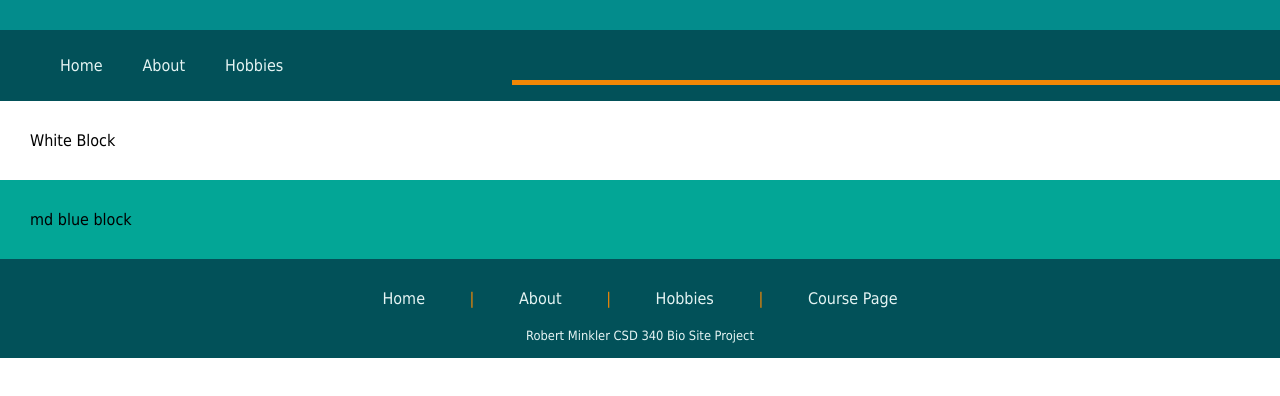
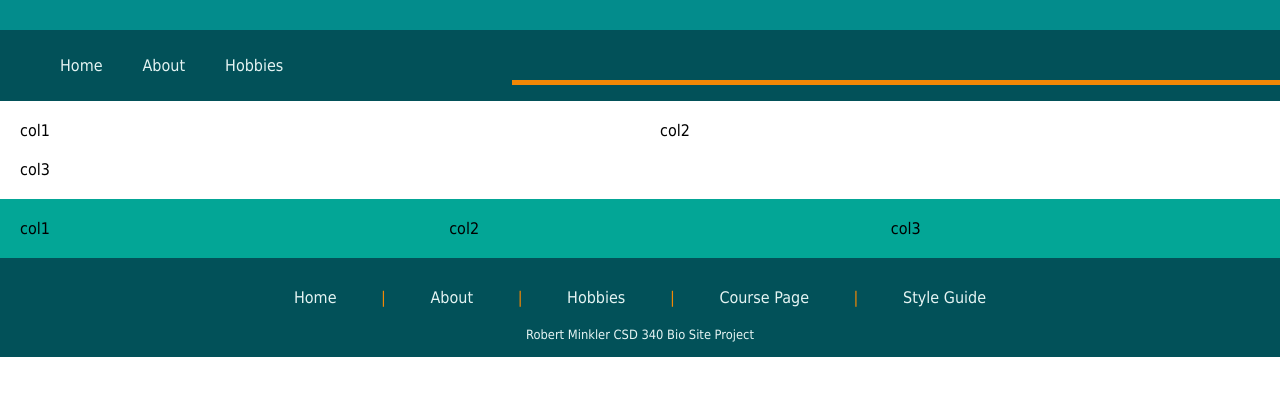
Before and after one commit to rminkler1/bioSite, a plain HTML site: page index.html in a window 1280 px wide. Drawn offline with Linux system fonts and the light colour scheme.

Commit message:
add style guide

```diff
--- a/index.html
+++ b/index.html
@@ -18,6 +18,7 @@
     <title>BioSite Landing Page</title>
   </head>
   <body>
+    <!-- Start Header -->
     <header>
       <nav>
         <a href="index.html">Home</a>
@@ -26,21 +27,34 @@
       </nav>
       <div id="orange-nav-bar"></div>
     </header>
+    <!-- End Header -->
 
-    <div class="white-block">White Block</div>
-    <div class="md-blue-block">md blue block</div>
+    <div class="white-block grid-2-col">
+      <div>col1</div>
+      <div>col2</div>
+      <div>col3</div>
+    </div>
+    <div class="md-blue-block grid-3-col">
+      <div>col1</div>
+      <div>col2</div>
+      <div>col3</div>
+    </div>
 
+    <!-- Start Footer -->
     <footer>
       <nav>
         <a href="index.html">Home</a>
-        <span class="footer-divider">|</span>
+        <span class="text-divider">|</span>
         <a href="about.html">About</a>
-        <span class="footer-divider">|</span>
+        <span class="text-divider">|</span>
         <a href="hobbies.html">Hobbies</a>
-        <span class="footer-divider">|</span>
+        <span class="text-divider">|</span>
         <a href="https://rminkler1.github.io/csd-340/">Course Page</a>
+        <span class="text-divider">|</span>
+        <a href="style_guide.html">Style Guide</a>
       </nav>
       <p>Robert Minkler CSD 340 Bio Site Project</p>
     </footer>
+    <!-- End Footer -->
   </body>
 </html>
--- a/styles.css
+++ b/styles.css
@@ -88,7 +88,7 @@ figure {
     text-align: center;
 }
 
-/* Begin Header CSS */
+/* Header CSS */
 header {
     border-top: 30px solid #038c8c;
     background-color: #025159;
@@ -101,7 +101,6 @@ header a, header a:visited {
     display: block;
     float: left;
 }
-
 
 #orange-nav-bar {
     background-color: #f28705;
@@ -125,7 +124,6 @@ nav a:hover, nav a:active {
 }
 
 /* Footer CSS */
-
 footer {
     background-color: #025159;
     text-align: center;
@@ -134,12 +132,7 @@ footer {
     white-space: nowrap;
 }
 
-footer a {
-    color: #e5f4f3;
-    text-decoration: none;
-}
-
-.footer-divider {
+.text-divider {
     margin: 40px;
     color: #f28705;
 }
@@ -148,3 +141,18 @@ footer p {
     margin: 20px auto 10px auto;
     font-size: .8em;
 }
+
+/* Column layout */
+.grid-2-col {
+    display: grid;
+    grid-template-columns: 50% 50%;
+    gap: 20px 20px;
+    padding: 20px;
+}
+
+.grid-3-col {
+    display: grid;
+    grid-template-columns: 33% 34% 33%;
+    gap: 20px 20px;
+    padding: 20px;
+}
```
Also changed, not shown: style_guide.html (+1 -1 lines), 1 other file.
